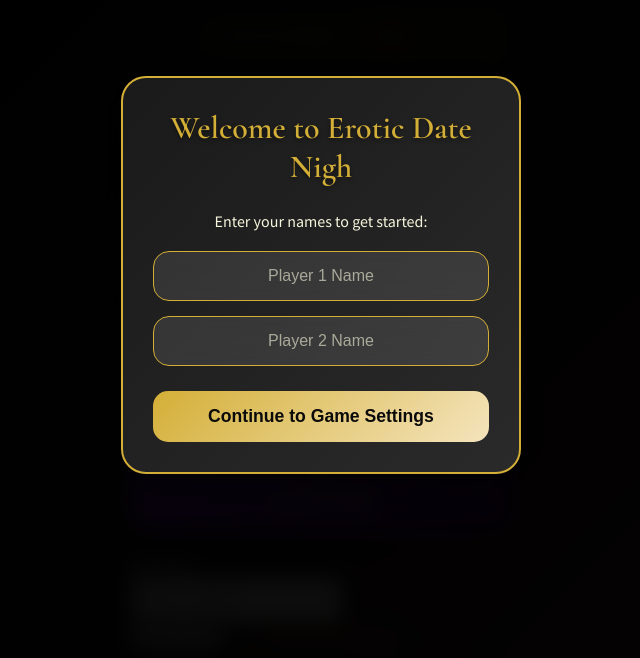
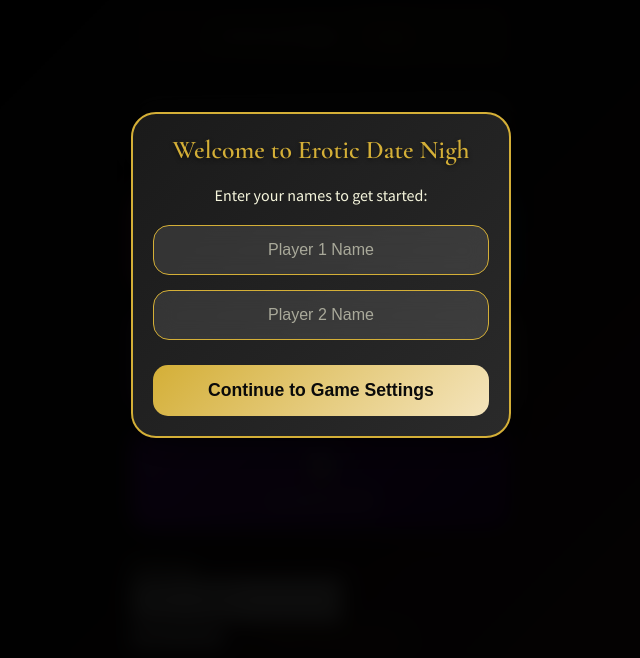
Before and after one commit to Codenzzz/erotic-date-nigh, a plain HTML site: page index.html in a window 1280 px wide. Shown: the part 125-783 px from the top of the page, without its empty margins (319-959 px from the left). Drawn offline with nearby package versions, Linux system fonts and the light colour scheme.

Commit message:
Update index.html

```diff
--- a/index.html
+++ b/index.html
@@ -906,9 +906,11 @@
         .settings-modal {
             background: linear-gradient(135deg, var(--dark-grey), var(--medium-grey));
             border-radius: 25px;
-            padding: 30px;
-            max-width: 400px;
-            width: 100%;
+            padding: 20px;
+            max-width: 380px;
+            width: 95%;
+            max-height: 85vh;
+            overflow-y: auto;
             border: 2px solid var(--gold);
             box-shadow: var(--shadow-deep);
             animation: slideUp 0.5s ease-out;
@@ -916,30 +918,30 @@
 
         .settings-title {
             font-family: 'Cormorant Garamond', serif;
-            font-size: 2rem;
+            font-size: 1.6rem;
             color: var(--gold);
             text-align: center;
-            margin-bottom: 25px;
+            margin-bottom: 20px;
             text-shadow: 0 2px 4px rgba(0,0,0,0.5);
         }
 
         .spice-selector {
             display: grid;
             grid-template-columns: 1fr 1fr;
-            gap: 15px;
-            margin-bottom: 25px;
+            gap: 10px;
+            margin-bottom: 20px;
         }
 
         .spice-level {
             border: 2px solid transparent;
             border-radius: 15px;
-            padding: 15px;
+            padding: 12px;
             color: white;
             font-weight: 600;
             cursor: pointer;
             transition: all 0.3s ease;
             text-align: center;
-            font-size: 0.9rem;
+            font-size: 0.8rem;
             position: relative;
             overflow: hidden;
         }
```
